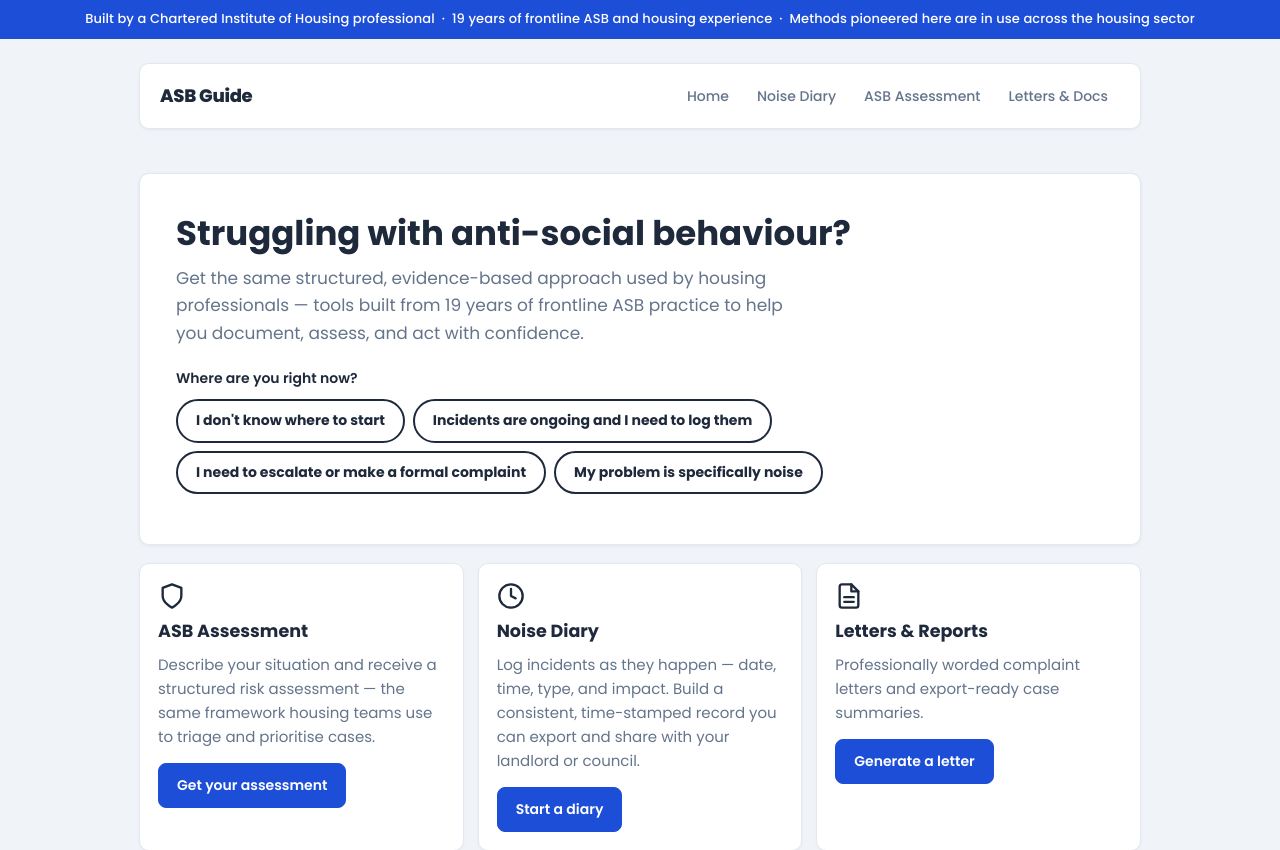
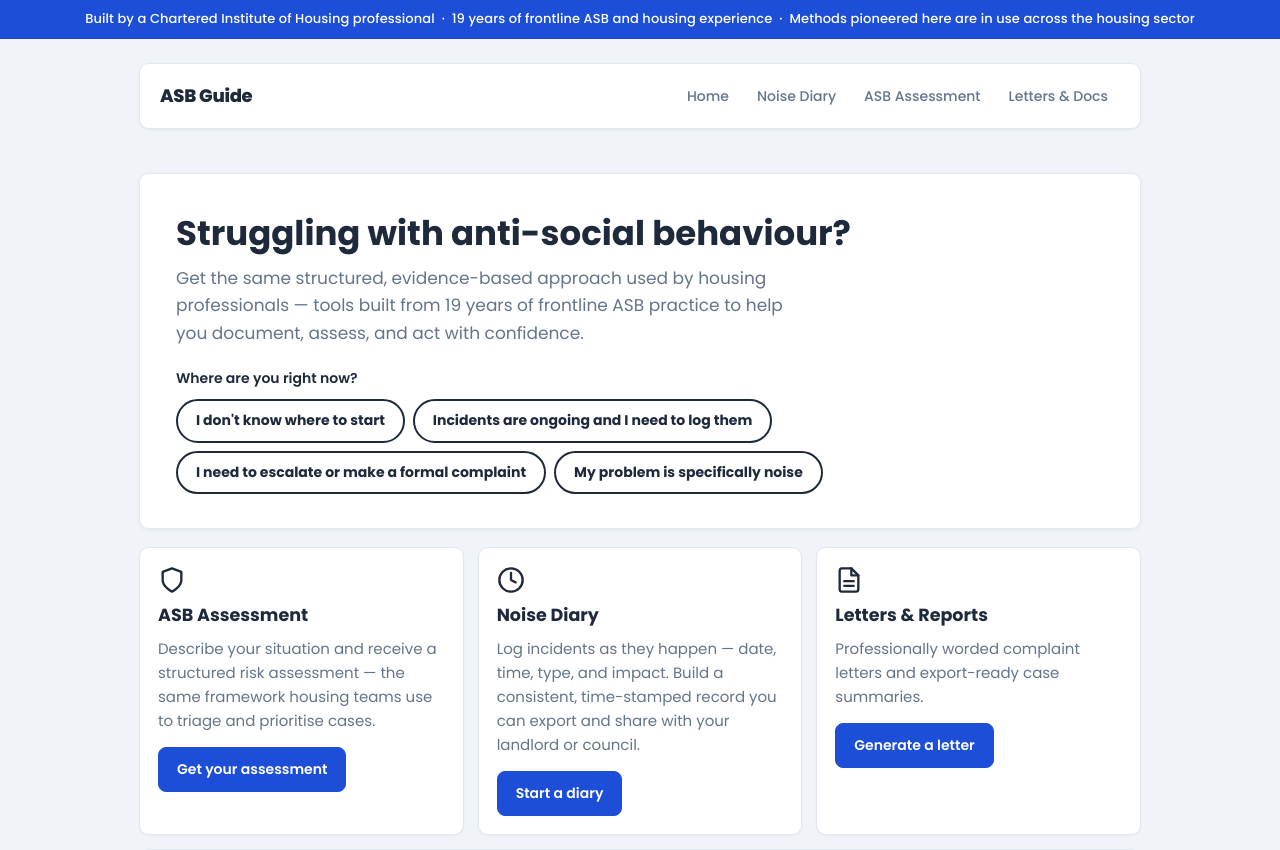
Before and after one commit to ErnieCap/WASBA, a Flask app: page / in a window 1280 px wide. Shown: the top 850 px of the page. Run offline with Flask 3, Linux system fonts and the light colour scheme.

Commit message:
tighten hero card bottom padding after CTA button removal
Reduces bottom padding from 40px to 24px (desktop) and 28px to 18px
(mobile) so the card closes neatly below the triage buttons.

Co-Authored-By: Claude Sonnet 4.6 <noreply@anthropic.com>

```diff
--- a/static/css/app.css
+++ b/static/css/app.css
@@ -63,7 +63,7 @@ a:hover { opacity: .85; }
 /* ── Hero ────────────────────────────────────────────────── */
 .hero {
   margin-top: 20px;
-  padding: 40px 36px;
+  padding: 40px 36px 24px;
   background: var(--panel);
   border: 1px solid var(--line);
   border-radius: var(--radius);
@@ -115,7 +115,7 @@ a:hover { opacity: .85; }
 }
 @media (max-width: 900px) {
   .grid3 { grid-template-columns: 1fr; }
-  .hero { padding: 28px 20px; }
+  .hero { padding: 28px 20px 18px; }
   .hero h1 { font-size: 26px; }
 }
 
```
